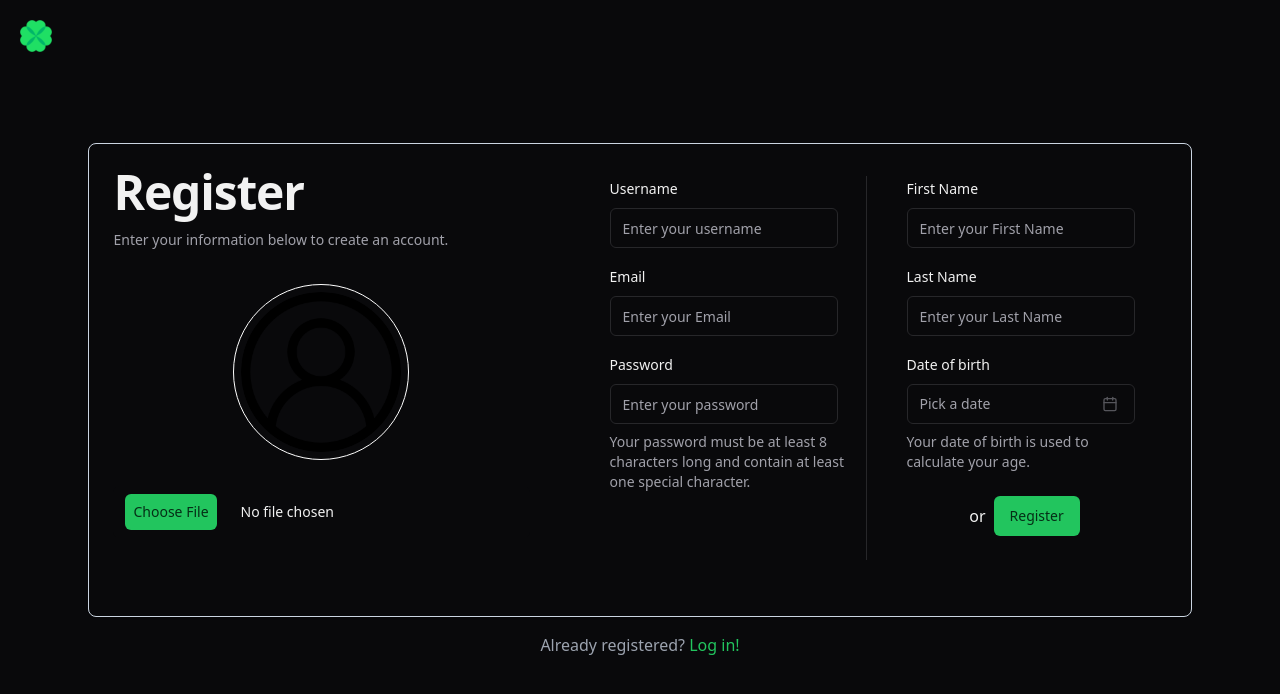
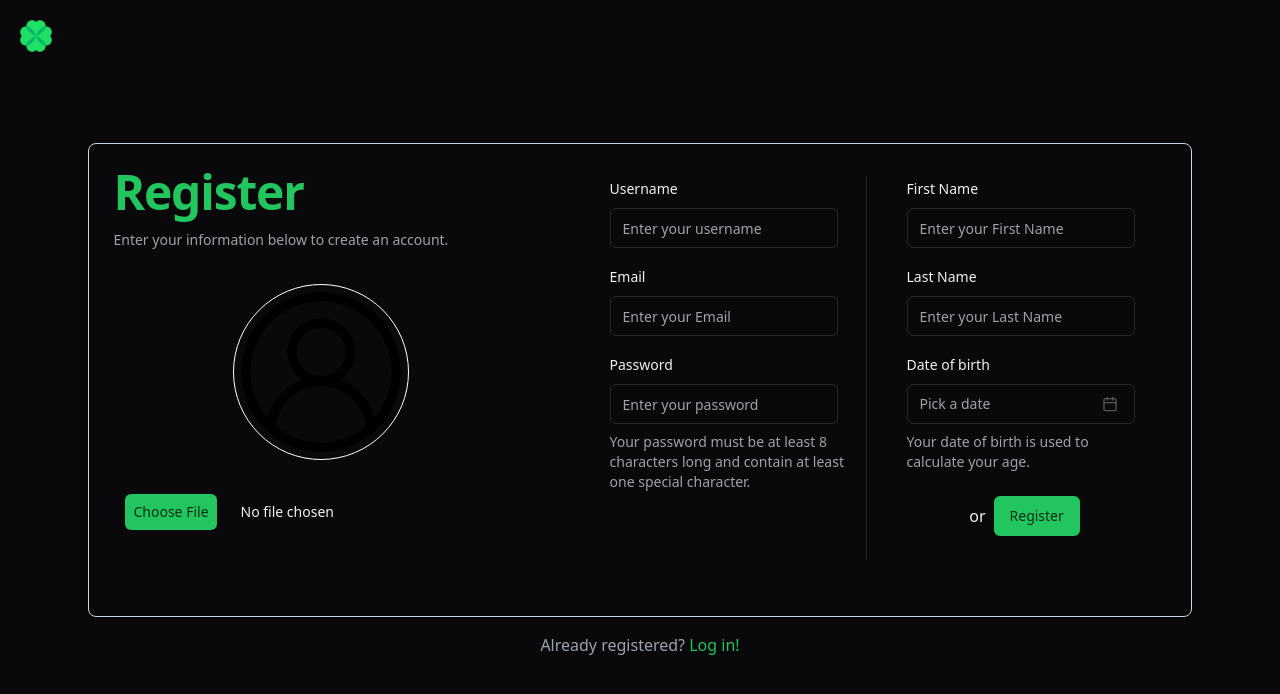
Before and after one commit to Clover-Organization/Clover, a React (Vite) app in the folder frontend/: page /auth in a window 1280 px wide. Shown: the top 694 px of the page. Built offline with nearby package versions, Linux system fonts and the light colour scheme.

Commit message:
Update "Register" color

```diff
--- a/frontend/src/pages/auth/register/components/RegisterScreen.jsx
+++ b/frontend/src/pages/auth/register/components/RegisterScreen.jsx
@@ -222,7 +222,7 @@ export default function RegisterScreen() {
 	return (
 		<Card className="border border-slate-300 rounded-lg flex flex-col lg:flex-row space-y-6 lg:space-y-0">
 			<CardHeader className="lg:w-1/2">
-				<CardTitle className="text-5xl">Register</CardTitle>
+				<CardTitle className="text-5xl text-green-500">Register</CardTitle>
 				<CardDescription className="py-2">
 					Enter your information below to create an account.
 				</CardDescription>
```
